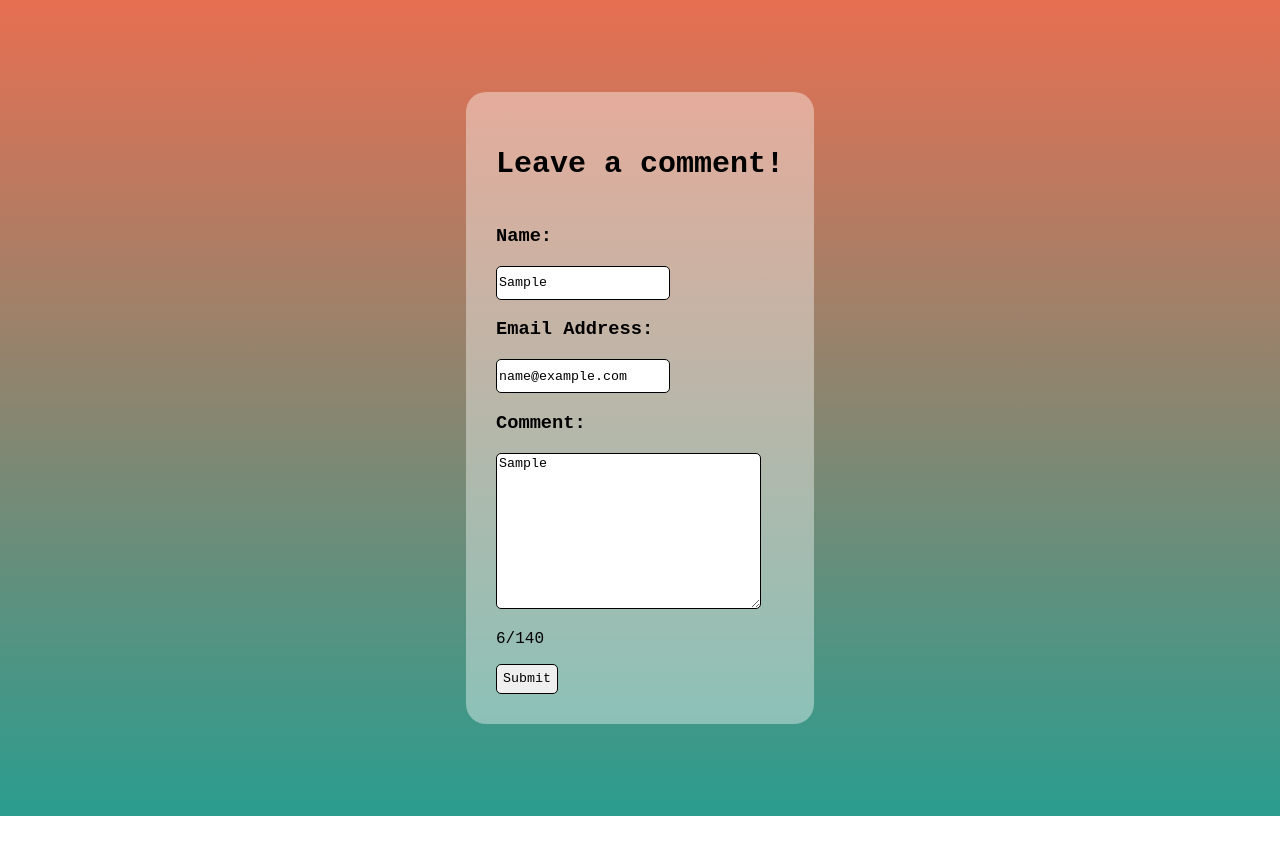
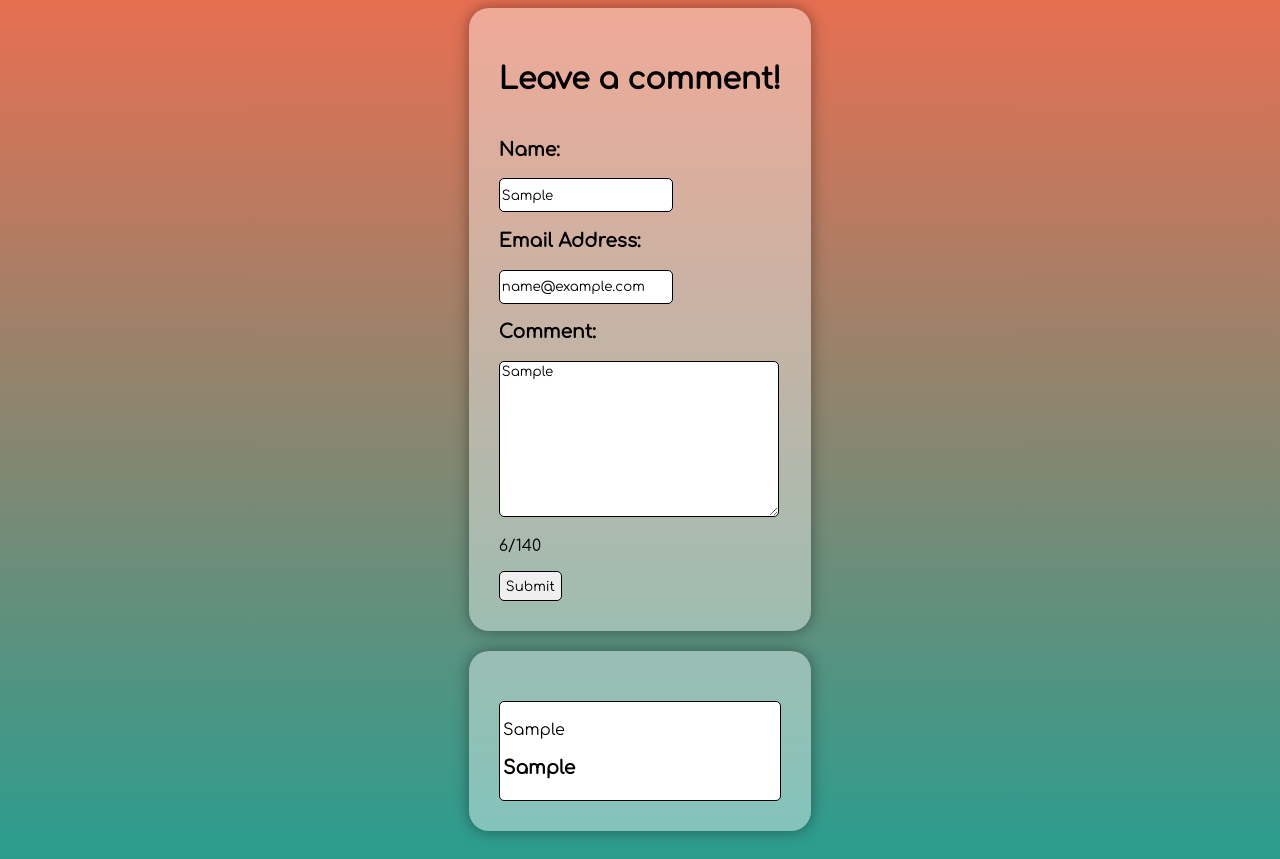
Before and after one commit to tminnaar/comment-box, a plain HTML site: page index.html in a window 1280 px wide. Both pictures are taken after typing "Sample", "name@example.com", "Sample" into the empty fields and a click on the input "Submit". Before the commit the page ends 816 px from the top, so only its background shows below. Drawn offline with Linux system fonts and the light colour scheme.

Commit message:
comment history feature

```diff
--- a/commentBox.js
+++ b/commentBox.js
@@ -1,9 +1,11 @@
 const commentBox = document.getElementById("comment");
+
 commentBox.addEventListener("input", (event) => {
   const textLength = commentBox.value.length;
-  console.log(textLength);
+
   const charLengthDisplay = document.getElementById("lengthDisplay");
   charLengthDisplay.textContent = `${textLength}/140`;
+
   if (textLength > 140) {
     commentBox.style.color = "red";
     charLengthDisplay.style.color = "red";
@@ -12,3 +14,24 @@ commentBox.addEventListener("input", (event) => {
     charLengthDisplay.style.color = "black";
   }
 });
+
+function submitForm(form) {
+  if (form.comment.value.length > 140) {
+    alert("Character limit exceeded!");
+    return false;
+  }
+
+  const commentElement = document.createElement("p");
+  const commentText = document.createTextNode(form.comment.value);
+  commentElement.appendChild(commentText);
+
+  const nameElement = document.createElement("h3");
+  const nameText = document.createTextNode(form.name.value);
+  nameElement.appendChild(nameText);
+
+  const commentContainer = document.createElement("div");
+  commentContainer.appendChild(commentElement);
+  commentContainer.appendChild(nameElement);
+  commentContainer.classList.add("previousComment");
+  document.getElementById("commentHistory").appendChild(commentContainer);
+}
--- a/index.html
+++ b/index.html
@@ -4,6 +4,12 @@
     <link rel="stylesheet" href="styles.css" />
     <link rel="preconnect" href="https://fonts.googleapis.com" />
     <link rel="preconnect" href="https://fonts.gstatic.com" crossorigin />
+    <link rel="preconnect" href="https://fonts.googleapis.com" />
+    <link rel="preconnect" href="https://fonts.gstatic.com" crossorigin />
+    <link
+      href="https://fonts.googleapis.com/css2?family=Comfortaa&display=swap"
+      rel="stylesheet"
+    />
     <meta charset="UTF-8" />
     <meta http-equiv="X-UA-Compatible" content="IE=edge" />
     <meta name="viewport" content="width=device-width, initial-scale=1.0" />
@@ -13,14 +19,14 @@
   <body>
     <div class="commentFormContainer">
       <h2>Leave a comment!</h2>
-      <form action="">
+      <form action="#" onsubmit="javascript:submitForm(this); return false;">
         <div class="nameBox">
           <h3>Name:</h3>
           <label for="fullName"></label>
           <input
             type="text"
             id="name"
-            name="name"
+            name="fullName"
             placeholder="John Smith"
             required
           />
@@ -48,8 +54,9 @@
           ></textarea>
         </div>
         <p id="lengthDisplay">0/140</p>
-        <input type="button" id="Submit" name="Submit" value="Submit" />
+        <input type="submit" id="Submit" name="Submit" value="Submit" />
       </form>
     </div>
+    <div class="commentHistoryContainer" id="commentHistory"></div>
   </body>
 </html>
--- a/styles.css
+++ b/styles.css
@@ -1,11 +1,12 @@
 * {
-  font-family: "Space Mono", monospace;
+  font-family: "Comfortaa", cursive;
 }
 
 body {
   min-height: 100vh;
   background: linear-gradient(#e76f51, #2a9d8f);
   display: flex;
+  flex-direction: column;
   align-items: center;
   justify-content: center;
 }
@@ -14,6 +15,7 @@ body {
   display: flex;
   flex-direction: column;
   padding: 30px;
+  box-shadow: 0 0px 15px rgb(0 0 0 / 0.4);
   background-color: rgba(255, 255, 255, 0.4);
   border-radius: 20px;
 }
@@ -24,14 +26,14 @@ h2 {
 }
 
 .comment {
-  width: 90%;
+  width: 97%;
   height: 150px;
 }
 
 input:focus-visible,
 textarea:focus-visible {
-  outline-offset: 3px;
-  outline-color: rgb(0, 217, 255);
+  outline-offset: 0px;
+  outline-color: #2a9d8f;
 }
 
 textarea {
@@ -44,3 +46,24 @@ input {
   border-radius: 5px;
   height: 30px;
 }
+
+.commentHistoryContainer {
+  display: flex;
+  flex-direction: column;
+  width: 282px;
+  overflow-wrap: break-word;
+  margin: 20px;
+  padding: 30px;
+  background-color: rgba(255, 255, 255, 0.4);
+  border-radius: 20px;
+  box-shadow: 0 0px 15px rgb(0 0 0 / 0.4);
+}
+
+.previousComment {
+  background-color: white;
+  border: 1px solid black;
+  border-radius: 5px;
+  margin-top: 20px;
+  padding: 3px;
+  /* width: 90%; */
+}
```
